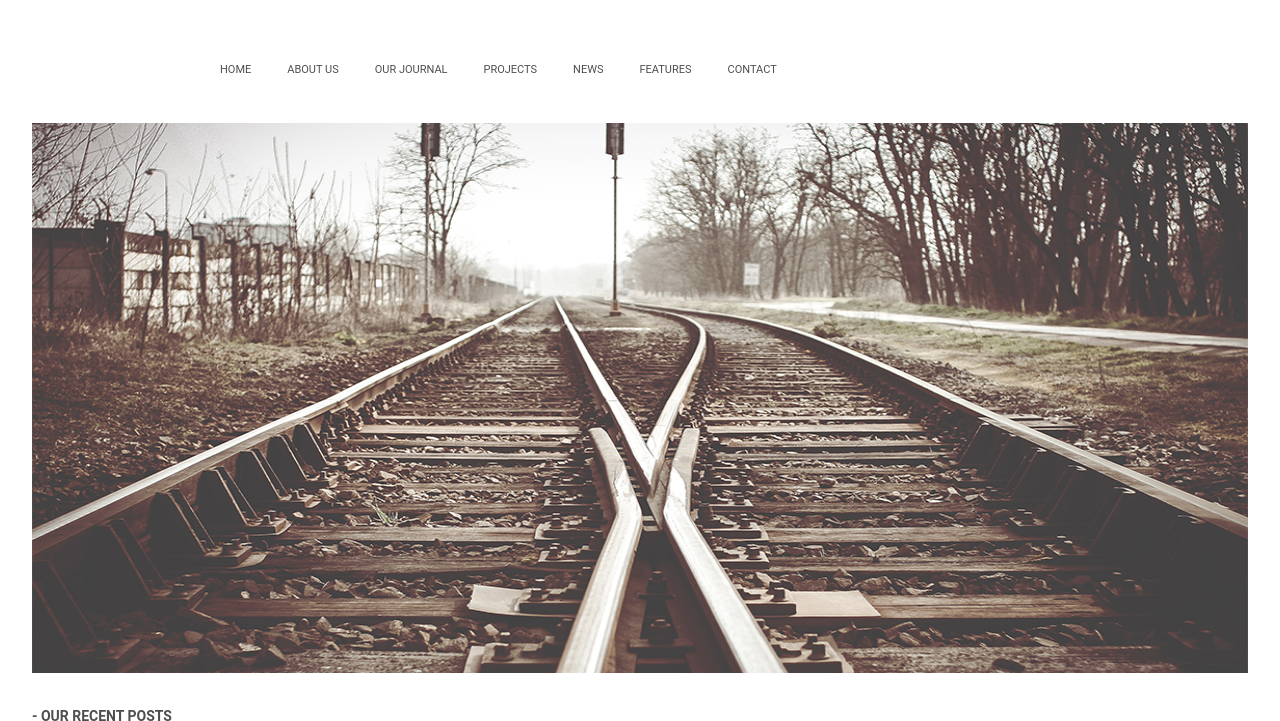
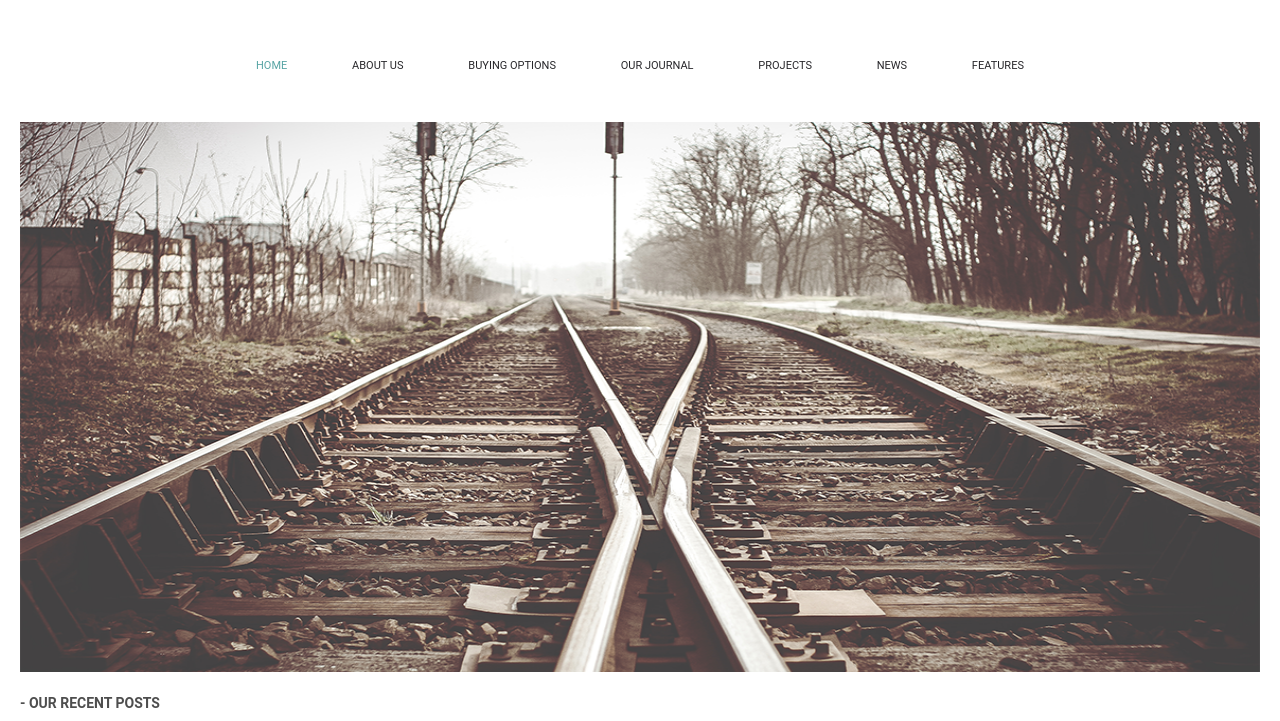
Before and after one commit to vladasanadev/gulp-kandyba, a website: page src/index.html in a window 1280 px wide. Shown: the top 721 px of the page. Drawn offline with Linux system fonts and the light colour scheme; files whose address does not match are found by name.

Commit message:
added media queries

```diff
--- a/src/index.html
+++ b/src/index.html
@@ -20,22 +20,23 @@
           <label for="collapsable-menu" class="header__switch-label">
             <span></span>
           </label>
+
           <div class="header__menu" id="collapsable">
-          <nav class="header__menu-nav nav>
-            <ul class="nav__list">
-
-                <li class="nav__list-item"><a href="#void">Home</a></li>
-                <li class="nav__list-item"><a href="#void">About US</a></li>
+            <nav class="header__menu-nav nav">
+              <ul class="nav__list">
                 <li class="nav__list-item">
-                  <a href="#void">Our Journal</a>
+                  <a href="#void"><span class="item__green">Home</span></a>
                 </li>
+                <li class="nav__list-item"><a href="#void">About Us</a></li>
+                <li class="nav__list-item">
+                  <a href="#void">Buying Options</a>
+                </li>
+                <li class="nav__list-item"><a href="#void">Our Journal</a></li>
                 <li class="nav__list-item"><a href="#void">Projects</a></li>
                 <li class="nav__list-item"><a href="#void">News</a></li>
                 <li class="nav__list-item"><a href="#void">Features</a></li>
-                <li class="nav__list-item"><a href="#void">Contact</a></li>
-
-            </ul>
-          </nav>
+              </ul>
+            </nav>
           </div>
         </div>
       </div>
--- a/src/scss/_navigation.scss
+++ b/src/scss/_navigation.scss
@@ -1,88 +1,65 @@
-.wrapper {
-  padding: 0 1rem;
+menu,
+ol,
+ul {
+  list-style: none;
 }
+
+a {
+  text-decoration: none;
+  color: inherit;
+}
+
+.header {
+}
+
 .header__navigation {
   display: flex;
-  justify-content: space-between;
+  justify-content: flex-end;
   position: relative;
-  padding: 1rem 1.5rem;
-}
-.header__switch-label {
-  width: 37px;
-  height: 37px;
-  display: block;
-  cursor: pointer;
-  position: relative;
+  padding: 3.5rem 0.5rem;
 }
 
-span {
-  width: 26px;
-  height: 3px;
-  border-radius: 10px;
-  background-color: black;
-  display: block;
-  position: absolute;
-  top: 40px;
-  right: 20px;
-}
-span::before {
-  content: "";
-  width: 26px;
-  height: 3px;
-  border-radius: 10px;
-  background-color: black;
-  display: block;
-  position: absolute;
-  top: -10px;
-  right: 0;
-}
-span::after {
-  content: "";
-  width: 26px;
-  height: 3px;
-  border-radius: 10px;
-  background-color: black;
-  display: block;
-  position: absolute;
-  top: 10px;
-  right: 0;
-}
 .header__menu {
   display: none;
   position: absolute;
   z-index: 999;
   top: 100%;
-  left: 2%;
-  width: 30%;
+  width: 65%;
 }
-.nav {
-  background-color: lightgrey;
+
+.header__menu .nav {
+  background-color: #f5f5f5;
   width: 100%;
 }
-.nav__list {
+
+.header__menu .nav__list {
+  margin: 0;
+  padding-left: 0;
   list-style-type: none;
-  font-size: 26px;
-  line-height: 28px;
+  font-size: 2.6rem;
+  line-height: 2.8rem;
   color: #4e4e4e;
 }
-.nav__list-item {
-  padding: 16px 0;
-  border-bottom: 1px solid #3b3b3b;
-  list-style-type: none;
-  background-color: #f5f5f5;
-  color: darkgray;
+
+.header__menu .nav__list-item {
+  padding: 1.6rem 0;
 }
-.nav__list-item a {
+
+.header__menu .nav__list-item a {
   display: block;
-  padding-left: 30px;
-  border-left: 8px solid transparent;
+  padding-left: 3rem;
+  border-left: 0.8rem solid transparent;
   text-transform: uppercase;
-  color: #4e4e4e;
+  font-weight: 400;
   font-size: 11px;
+  line-height: 22px;
 }
-.nav__list-item a:hover {
-  color: #8d81ac;
-  border-left: 0.8rem solid #8d81ac;
+.item__green {
+  color: #57a4a4;
+}
+
+.header__menu .nav__list-item:hover {
+  background-color: #e5e5e5;
 }
 
 .collapsable-input {
@@ -92,6 +69,52 @@ span::after {
 #collapsable-menu:checked ~ #collapsable {
   display: block;
 }
+
+.header__switch-label {
+  width: 4.4rem;
+  height: 3.7rem;
+  position: relative;
+  display: block;
+  cursor: pointer;
+  background-color: black;
+}
+
+.header__switch-label span {
+  width: 1.6rem;
+  height: 0.2rem;
+  border-radius: 1rem;
+  background-color: white;
+  display: block;
+  position: absolute;
+  top: 2rem;
+  right: 0.3rem;
+  margin-right: 1.1rem;
+}
+
+.header__switch-label span::before {
+  content: "";
+  width: 1.6rem;
+  height: 0.1rem;
+  border-radius: 1rem;
+  background-color: white;
+  display: block;
+  position: absolute;
+  top: -6px;
+  right: 0;
+}
+
+.header__switch-label span::after {
+  content: "";
+  width: 1.6rem;
+  height: 0.1rem;
+  border-radius: 1rem;
+  background-color: white;
+  display: block;
+  position: absolute;
+  top: 6px;
+  right: 0;
+}
+
 #collapsable-menu:checked ~ .header__switch-label > span {
   transform: rotate(45deg);
 }
@@ -105,37 +128,66 @@ span::after {
   top: 0;
   transform: rotate(90deg);
 }
-@media (min-width: 768px) {
-  span {
+
+@media screen and (min-width: 768px) {
+  .header__navigation {
+    display: flex;
+    flex-wrap: wrap;
+  }
+
+  .header__switch-label {
     display: none;
   }
   .header__menu {
     display: flex;
-    flex-wrap: wrap;
     position: static;
-    flex-basis: 85%;
+    order: 3;
+    flex-basis: 100%;
     margin-top: 2rem;
-    align-items: center;
   }
-  .nav {
+  .header__navigation {
+    padding: 3.5rem 1.5rem;
+  }
+  .header .nav {
     background-color: unset;
-    width: 100%;
+    max-width: 768px;
     margin: 0 auto;
   }
-  .nav__list {
+  .header .nav__list {
+    display: flex;
+    justify-content: space-between;
     font-size: 1.6rem;
     line-height: 1.8rem;
+    color: #27262a;
   }
-  .nav__list-item {
-    background-color: unset;
+  .header .nav__list-item {
     border-bottom: unset;
-    color: #8d81ac;
-    display: inline-block;
-    margin-right: 2rem;
-    font-size: 11px;
+    padding: 0;
   }
-  .nav__list-item a {
+  .header .nav__list-item a {
     border-left: unset;
     padding-left: 0;
   }
 }
+
+@media screen and (min-width: 1200px) {
+  .header .nav {
+    display: flex;
+    align-items: center;
+  }
+  .header .nav__list {
+    width: 100%;
+  }
+}
+
+:root {
+  font-size: 10px;
+}
+
+.wrapper {
+  padding: 0 1rem;
+}
+
+button {
+  cursor: pointer;
+}
```
Also changed, not shown: dist/styles.min.css/style.css.
